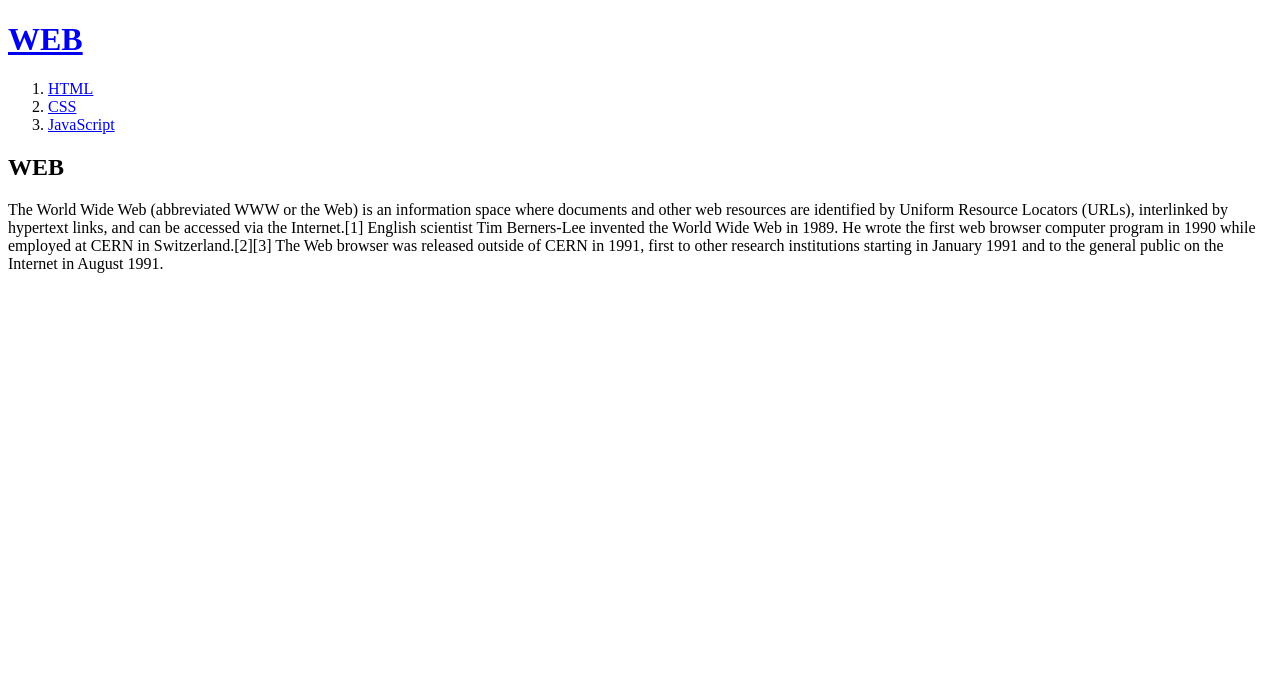
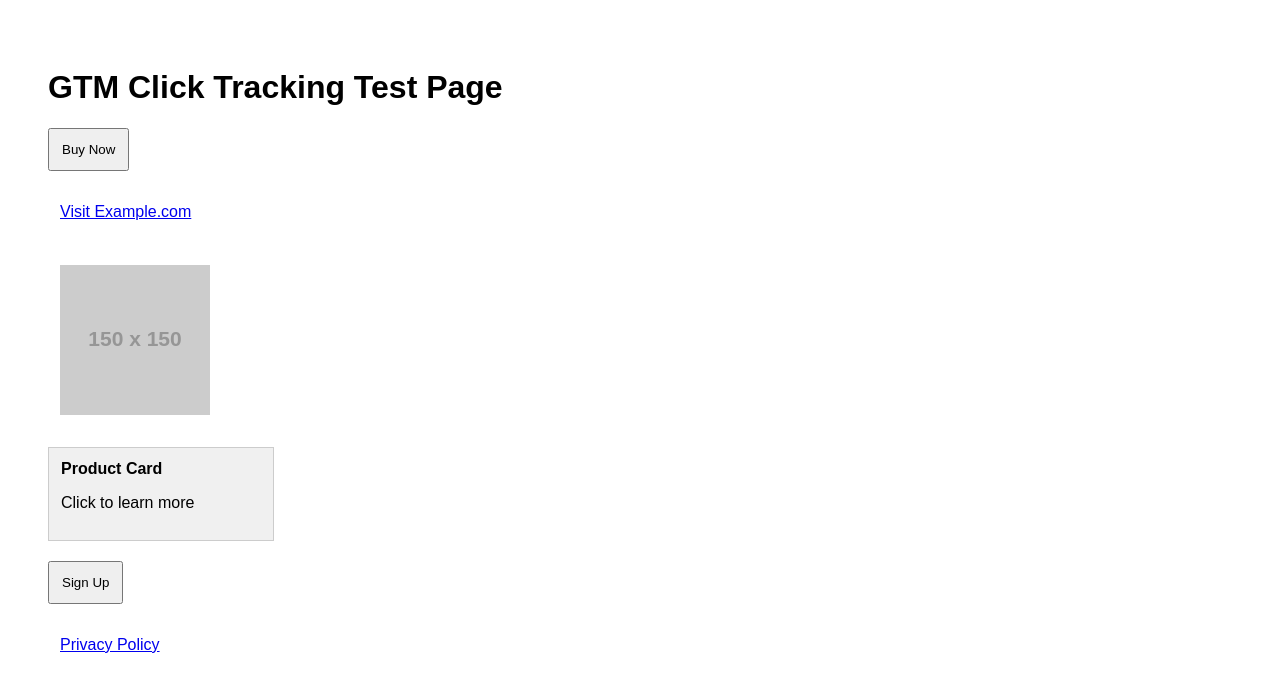
Before and after one commit to PaikSeoyeon/web1, a plain HTML site: page index.html in a window 1280 px wide. Drawn offline with Linux system fonts and the light colour scheme; placeholder pictures from the web are drawn by us.

Commit message:
Update index.html

```diff
--- a/index.html
+++ b/index.html
@@ -1,18 +1,46 @@
-<!doctype html>
-<html>
+<!DOCTYPE html>
+<html lang="en">
 <head>
-  <title>WEB1 - Welcome</title>
-  <meta charset="utf-8">
+  <meta charset="UTF-8">
+  <title>GTM Click Tracking Test</title>
+  <style>
+    body { font-family: Arial, sans-serif; padding: 40px; }
+    button, a, img, div.card {
+      margin: 20px 0;
+      display: block;
+      padding: 12px;
+    }
+    .card {
+      background: #f0f0f0;
+      border: 1px solid #ccc;
+      width: 200px;
+      cursor: pointer;
+    }
+  </style>
+
+  <!-- GTM Container 삽입 위치 -->
+  <!-- 예: <script>(function(w,d,s,l,i)...</script> -->
+
 </head>
 <body>
-  <h1><a href="index.html">WEB</a></h1>
-  <ol>
-    <li><a href="1.html">HTML</a></li>
-    <li><a href="2.html">CSS</a></li>
-    <li><a href="3.html">JavaScript</a></li>
-  </ol>
-  <h2>WEB</h2>
-  <p>The World Wide Web (abbreviated WWW or the Web) is an information space where documents and other web resources are identified by Uniform Resource Locators (URLs), interlinked by hypertext links, and can be accessed via the Internet.[1] English scientist Tim Berners-Lee invented the World Wide Web in 1989. He wrote the first web browser computer program in 1990 while employed at CERN in Switzerland.[2][3] The Web browser was released outside of CERN in 1991, first to other research institutions starting in January 1991 and to the general public on the Internet in August 1991.
-  </p>
+  <h1>GTM Click Tracking Test Page</h1>
+
+  <button id="buy-now-button">Buy Now</button>
+
+  <a href="https://example.com" id="external-link" target="_blank">Visit Example.com</a>
+
+  <img id="sample-image" src="https://via.placeholder.com/150" alt="Placeholder Image" />
+
+  <div class="card" id="product-card" data-product="Product123">
+    <strong>Product Card</strong>
+    <p>Click to learn more</p>
+  </div>
+
+  <button class="cta-button" data-action="signup">Sign Up</button>
+
+  <footer>
+    <a href="#privacy" id="privacy-link">Privacy Policy</a>
+  </footer>
+
 </body>
 </html>
```
